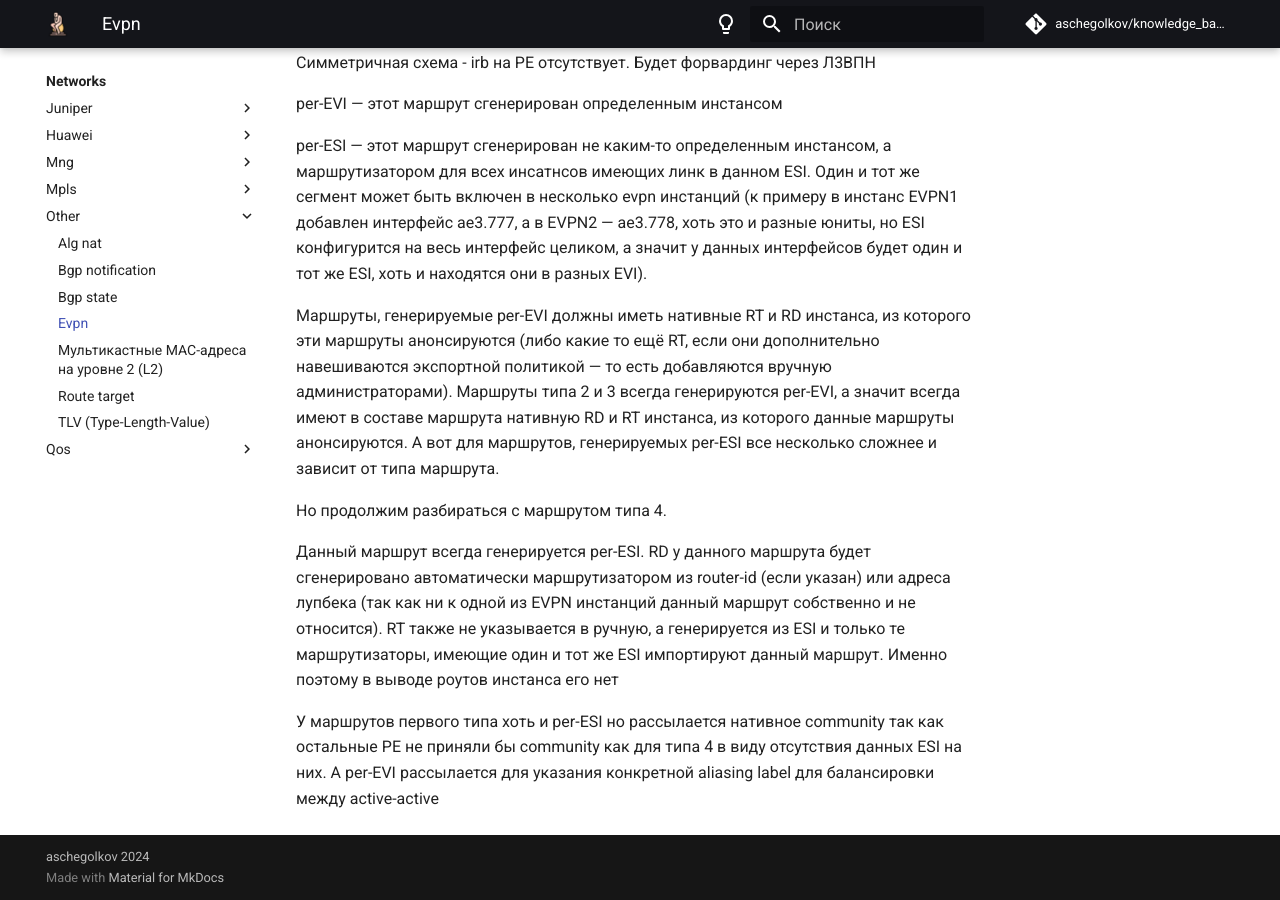
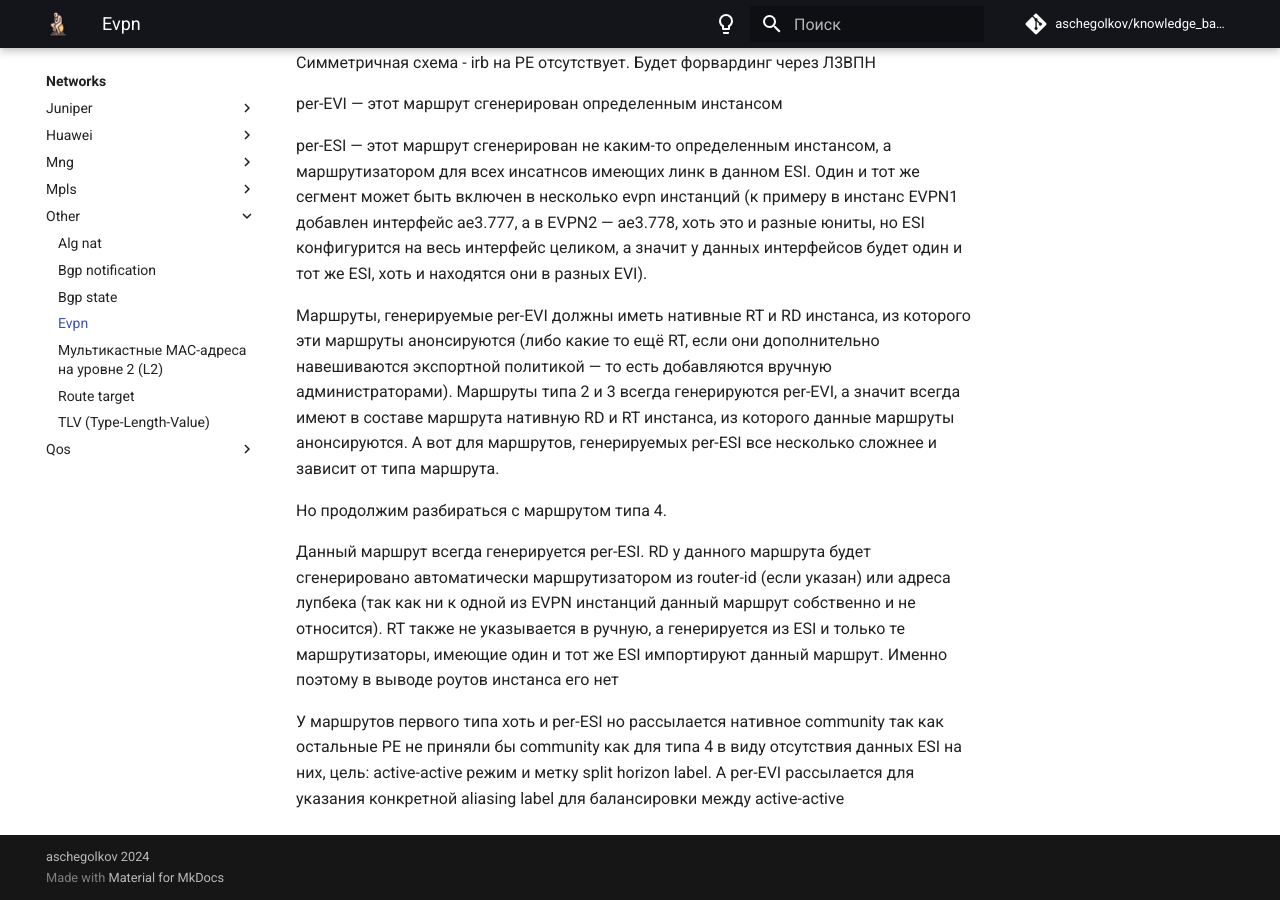
Before and after one commit to aschegolkov/knowledge_base, an MkDocs documentation site: the page built from docs/networks/other/evpn.md, in a window 1280 px wide and 900 px high, scrolled down 1081 px. Built offline with MkDocs 1.6.1 and Material for MkDocs 9.7.7, drawn with Linux system fonts in a browser that asks for light colours; comment, search, counter and statistics services are not loaded.

Commit message:
пппп

```diff
--- a/docs/networks/other/evpn.md
+++ b/docs/networks/other/evpn.md
@@ -36,4 +36,4 @@ per-ESI — этот маршрут сгенерирован не каким-т
 Данный маршрут всегда генерируется per-ESI. RD у данного маршрута будет сгенерировано автоматически маршрутизатором из router-id (если указан) или адреса лупбека (так как ни к одной из EVPN инстанций данный маршрут собственно и не относится). RT также не указывается в ручную, а генерируется из ESI и только те маршрутизаторы, имеющие один и тот же ESI импортируют данный маршрут. Именно поэтому в выводе роутов инстанса его нет
 
 
-У маршрутов первого типа хоть и per-ESI но рассылается нативное community так как остальные РЕ  не приняли бы community как для типа 4 в виду отсутствия данных ESI на них. А per-EVI рассылается для указания конкретной aliasing label для балансировки между active-active
+У маршрутов первого типа хоть и per-ESI но рассылается нативное community так как остальные РЕ  не приняли бы community как для типа 4 в виду отсутствия данных ESI на них, цель: active-active режим и метку split horizon label. А per-EVI рассылается для указания конкретной aliasing label для балансировки между active-active
```
